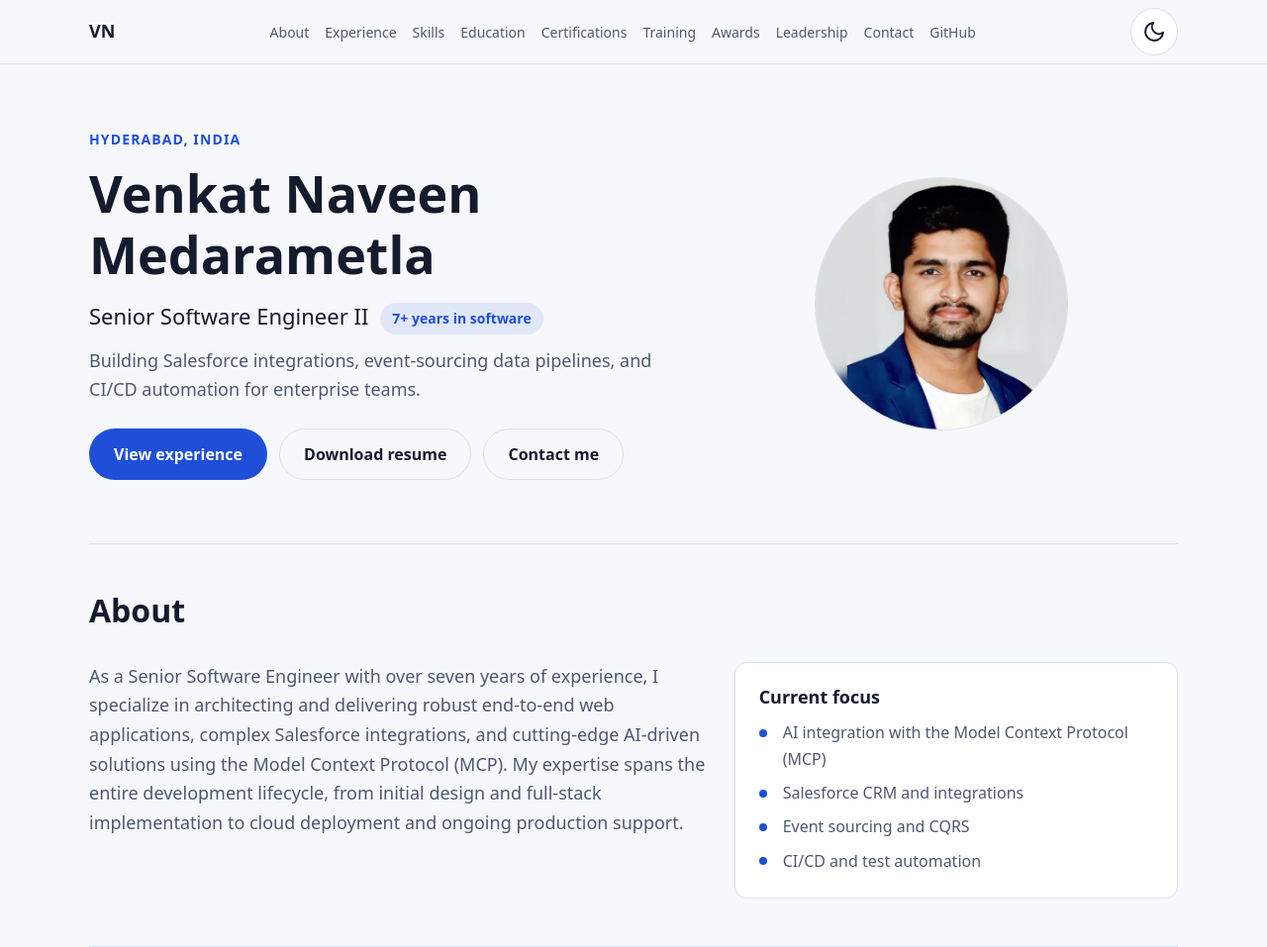
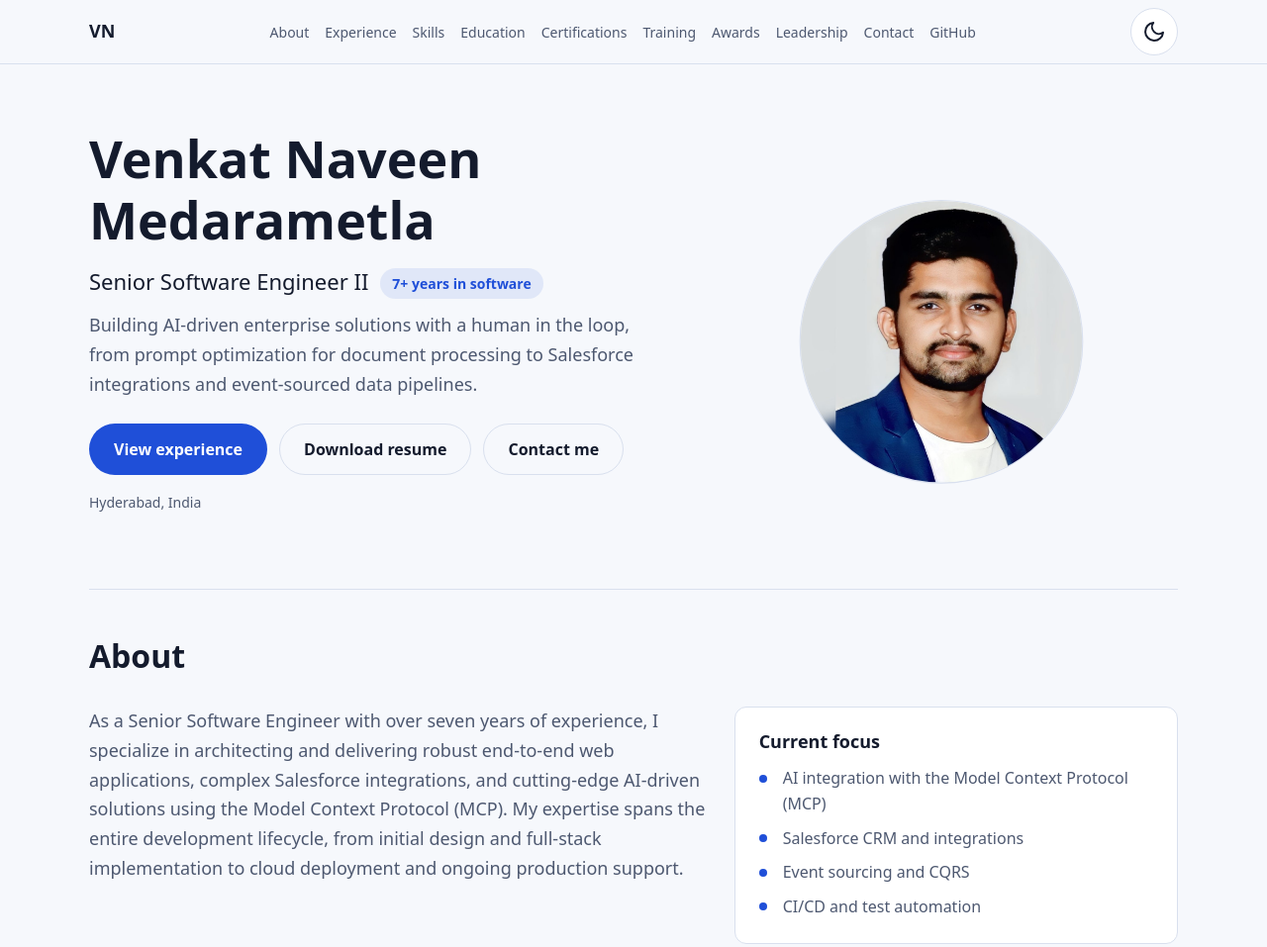
Before and after one commit to VenkatNaveenMedarametla/VenkatNaveenMedarametla.github.io, a plain HTML site: page index.html in a window 1280 px wide. Shown: the top 957 px of the page at 99% size. Drawn offline with Linux system fonts and the light colour scheme.

Commit message:
Zoom hero photo, move location under the buttons, and update the tagline
Co-authored-by: Cursor <cursoragent@cursor.com>

```diff
--- a/css/components.css
+++ b/css/components.css
@@ -114,12 +114,10 @@
 
 /* Hero */
 
-.hero__eyebrow {
-  color: var(--color-accent);
-  font-weight: 600;
-  text-transform: uppercase;
+.hero__location {
+  margin-top: var(--space-4);
+  color: var(--color-text-muted);
   font-size: var(--font-size-sm);
-  letter-spacing: 0.08em;
 }
 
 .hero__name {
--- a/css/layout.css
+++ b/css/layout.css
@@ -60,6 +60,8 @@
   object-position: 50% 0%;
   border-radius: 50%;
   border: 1px solid var(--color-border);
+  transform: scale(1.12);
+  transform-origin: 50% 0%;
 }
 
 .about-layout {
--- a/data/profile.js
+++ b/data/profile.js
@@ -26,7 +26,7 @@ export const profile = {
   title: "Senior Software Engineer II",
   location: "Hyderabad, India",
   tagline:
-    "Building Salesforce integrations, event-sourcing data pipelines, and CI/CD automation for enterprise teams.",
+    "Building AI-driven enterprise solutions with a human in the loop, from prompt optimization for document processing to Salesforce integrations and event-sourced data pipelines.",
   photo: "assets/profile.jpg",
   careerStartDate: "2019-02-01",
 
--- a/js/render/hero.js
+++ b/js/render/hero.js
@@ -34,11 +34,11 @@ export function renderHero(profile) {
   });
 
   const copy = createElement("div", { className: "hero__copy" }, [
-    createElement("p", { className: "hero__eyebrow", text: location }),
     createElement("h1", { className: "hero__name", text: name }),
     createElement("p", { className: "hero__title" }, [title, tenure]),
     createElement("p", { className: "hero__tagline", text: tagline }),
     actions,
+    createElement("p", { className: "hero__location", text: location }),
   ]);
 
   const media = createElement("div", { className: "hero__media" }, [
```
